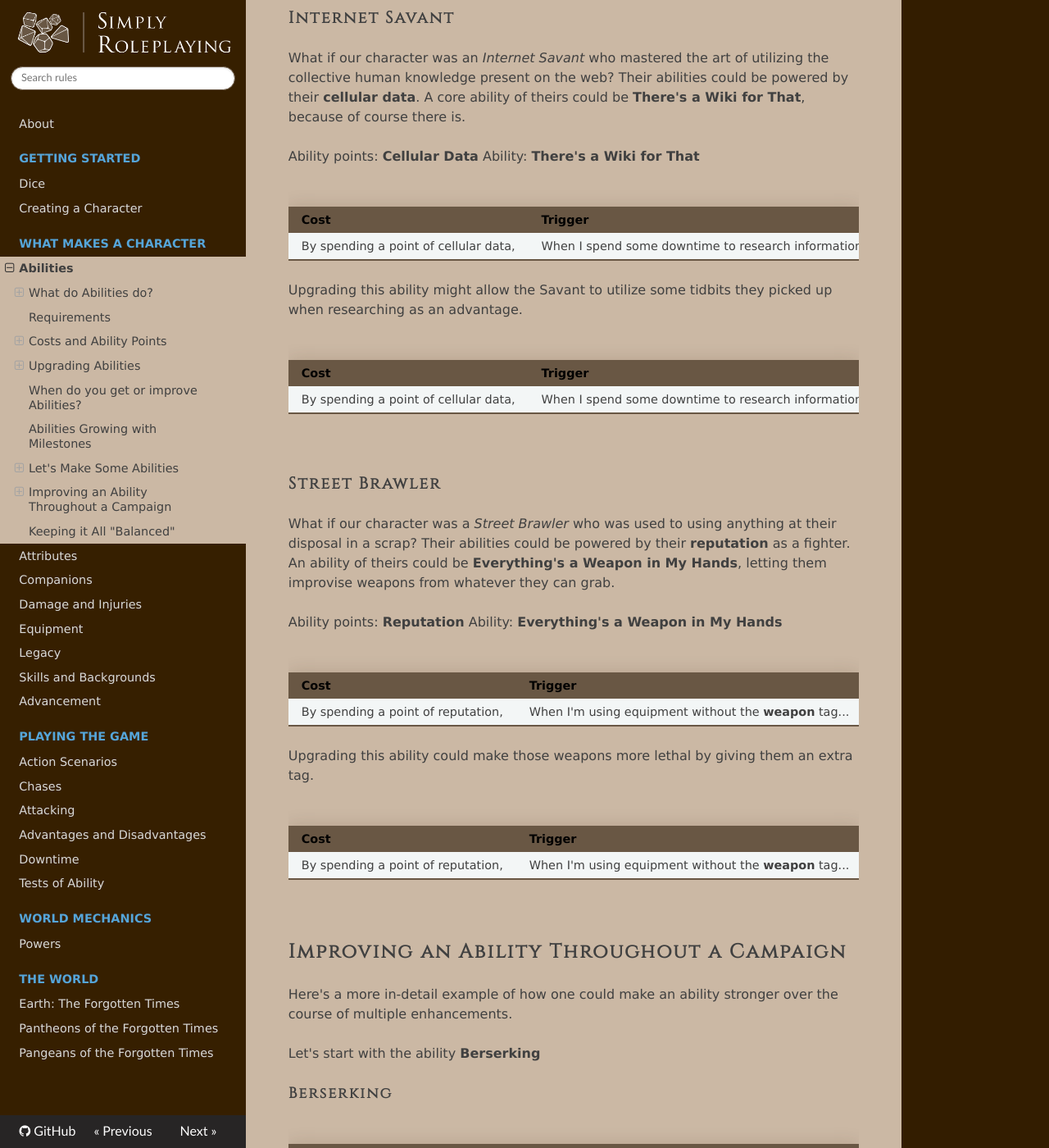
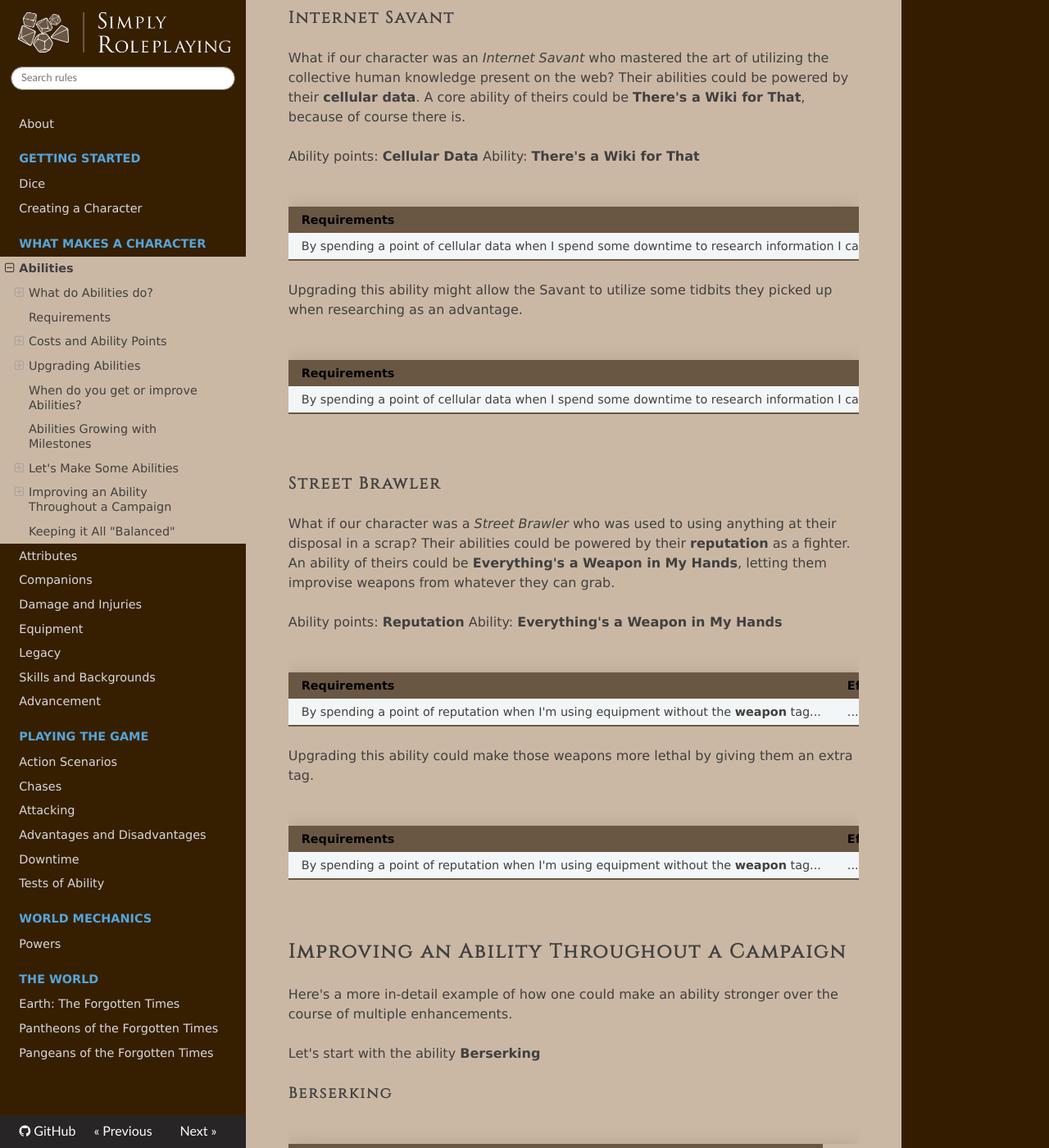
Before and after one commit to TheFifthRider/simply-roleplaying-webapp, an MkDocs documentation site: the page built from docs/character/abilities.md, in a window 1280 px wide and 1400 px high, scrolled down 6690 px. Shown: the whole window at 82% size. Built offline with MkDocs 1.6.1, drawn with Linux system fonts in a browser that asks for light colours; nearby versions of some CDN libraries; some of the changed text lies outside the part shown.

Commit message:
refactor: Reworking examples to match requirements language

```diff
--- a/docs/character/abilities.md
+++ b/docs/character/abilities.md
@@ -125,15 +125,15 @@ What if our character was a _Tinkering Inventor_? Someone who can always make th
 Ability points: **Scrap**
 Ability: **Springloaded Boots**
 
-| Cost                 | Trigger                    | Effect                                                      |
-| -------------------- | -------------------------- | ----------------------------------------------------------- |
-| By spending 1 scrap, | I can spend downtime to... | ...give 1 target a 4d4 advantage called Springloaded Boots. |
+| Requirements                                     | Effect                                                      |
+| ------------------------------------------------ | ----------------------------------------------------------- |
+| By spending 1 scrap over some downtime, I can... | ...give 1 target a 4d4 advantage called Springloaded Boots. |
 
 And upgrading it would probably mean making the boots last longer and be more durable, so we can just increase the number of dice on the advantage
 
-| Cost                 | Trigger                    | Effect                                                       |
-| -------------------- | -------------------------- | ------------------------------------------------------------ |
-| By spending 1 scrap, | I can spend downtime to... | ...give 1 target an **8**d4 advantage called Springloaded Boots. |
+| Requirements                                     | Effect                                                       |
+| :----------------------------------------------- | ------------------------------------------------------------ |
+| By spending 1 scrap over some downtime, I can... | ...give 1 target an **8**d4 advantage called Springloaded Boots. |
 
 <br/>
 
@@ -144,15 +144,15 @@ What if our character was an _Alchemist_ who produced poisons and potions? Their
 Ability points: **Concoctions**
 Ability: **Health Potion**
 
-| Cost                      | Trigger                     | Effect                                       |
-| ------------------------- | --------------------------- | -------------------------------------------- |
-| By spending 1 concoction, | I can spend an action to... | ...heal 10 damage from 1 target I can reach. |
+| Requirements                                       | Effect                                       |
+| -------------------------------------------------- | -------------------------------------------- |
+| By spending 1 concoction I can use an action to... | ...heal 10 damage from 1 target I can reach. |
 
 We could then upgrade this potion to give it a secondary effect-- perhaps an invigorating advantage?
 
-| Cost                      | Trigger                     | Effect                                                       |
-| ------------------------- | --------------------------- | ------------------------------------------------------------ |
-| By spending 1 concoction, | I can spend an action to... | ...heal 10 damage from 1 target I can reach and give them a 2d4 advantage called _Invigorated_. |
+| Requirements                                       | Effect                                                       |
+| -------------------------------------------------- | ------------------------------------------------------------ |
+| By spending 1 concoction I can use an action to... | ...heal 10 damage from 1 target I can reach and give them a 2d4 advantage called _Invigorated_. |
 
 <br/>
 
@@ -163,15 +163,15 @@ What if our character was an _Unassuming Assassin_? Someone small or frail who n
 Ability points: **Assassin's Marks**
 Ability: **Strike Their Weaknesses**
 
-| Cost                            | Trigger                                 | Effect                                                       |
-| ------------------------------- | --------------------------------------- | ------------------------------------------------------------ |
-| By spending an assassin's mark, | When I'm hidden from my target I can... | ...make attacks as though my weapons had the **intuition** tag until the end of my turn. |
+| Requirements                                                 | Effect                                                       |
+| ------------------------------------------------------------ | ------------------------------------------------------------ |
+| By spending an assassin's mark when I'm hidden from my target I can... | ...make attacks as though my weapons had the **intuition** tag until the end of my turn. |
 
 Upgrading this ability might allow us to add another tag, maybe the _concealable_ tag.
 
-| Cost                            | Trigger                                 | Effect                                                       |
-| ------------------------------- | --------------------------------------- | ------------------------------------------------------------ |
-| By spending an assassin's mark, | When I'm hidden from my target I can... | ...make attacks as though my weapons had the **intuition** and **concealable** tags until the end of my turn. |
+| Requirements                                                 | Effect                                                       |
+| ------------------------------------------------------------ | ------------------------------------------------------------ |
+| By spending an assassin's mark when I'm hidden from my target I can... | ...make attacks as though my weapons had the **intuition** and **concealable** tags until the end of my turn. |
 
 <br/>
 
@@ -182,15 +182,15 @@ What if our character was an _Internet Savant_ who mastered the art of utilizing
 Ability points: **Cellular Data**
 Ability: **There's a Wiki for That**
 
-| Cost                                  | Trigger                                                     | Effect                          |
-| ------------------------------------- | ----------------------------------------------------------- | ------------------------------- |
-| By spending a point of cellular data, | When I spend some downtime to research information I can... | ...add an extra 1d4 to my roll. |
+| Requirements                                                 | Effect                          |
+| ------------------------------------------------------------ | ------------------------------- |
+| By spending a point of cellular data when I spend some downtime to research information I can... | ...add an extra 1d4 to my roll. |
 
 Upgrading this ability might allow the Savant to utilize some tidbits they picked up when researching as an advantage.
 
-| Cost                                  | Trigger                                                     | Effect                                                       |
-| ------------------------------------- | ----------------------------------------------------------- | ------------------------------------------------------------ |
-| By spending a point of cellular data, | When I spend some downtime to research information I can... | ...add an extra 1d4 to my roll and give myself an appropriately titled 4d4 advantage based on what I researched. |
+| Requirements                                                 | Effect                                                       |
+| ------------------------------------------------------------ | ------------------------------------------------------------ |
+| By spending a point of cellular data when I spend some downtime to research information I can... | ...add an extra 1d4 to my roll and give myself an appropriately titled 4d4 advantage based on what I researched. |
 
 <br/>
 
@@ -201,15 +201,15 @@ What if our character was a _Street Brawler_ who was used to using anything at t
 Ability points: **Reputation**
 Ability: **Everything's a Weapon in My Hands**
 
-| Cost                               | Trigger                                                | Effect                                                       |
-| ---------------------------------- | ------------------------------------------------------ | ------------------------------------------------------------ |
-| By spending a point of reputation, | When I'm using equipment without the **weapon** tag... | ...I can give it the **weapon** tag for the scene. _(The GM will give it an attribute tag if it doesn't already have one)_ |
+| Requirements                                                 | Effect                                                       |
+| ------------------------------------------------------------ | ------------------------------------------------------------ |
+| By spending a point of reputation when I'm using equipment without the **weapon** tag... | ...I can give it the **weapon** tag for the scene. _(The GM will give it an attribute tag if it doesn't already have one)_ |
 
 Upgrading this ability could make those weapons more lethal by giving them an extra tag.
 
-| Cost                               | Trigger                                                | Effect                                                       |
-| ---------------------------------- | ------------------------------------------------------ | ------------------------------------------------------------ |
-| By spending a point of reputation, | When I'm using equipment without the **weapon** tag... | ...I can give it the **weapon** tag for the scene. It also gets the **+1** tag if it isn't already tagged with a bigger **+X** tag. _(The GM will give it an attribute tag if it doesn't already have one)_ |
+| Requirements                                                 | Effect                                                       |
+| ------------------------------------------------------------ | ------------------------------------------------------------ |
+| By spending a point of reputation when I'm using equipment without the **weapon** tag... | ...I can give it the **weapon** tag for the scene. It also gets the **+1** tag if it isn't already tagged with a bigger **+X** tag. _(The GM will give it an attribute tag if it doesn't already have one)_ |
 
 <br/>
 
@@ -221,9 +221,9 @@ Let's start with the ability **Berserking**
 
 #### Berserking
 
-| Cost                         | Trigger                            | Effect                          |
-| ---------------------------- | ---------------------------------- | ------------------------------- |
-| By spending a point of fury, | When I make an **attack** I can... | ...add an extra 1d4 to my roll. |
+| Requirements                                           | Effect                          |
+| ------------------------------------------------------ | ------------------------------- |
+| By spending a point of fury, I can use an action to... | ...add an extra 1d4 to my roll. |
 
 A good starting point, but let's see if we can make it more interesting.
 
@@ -231,9 +231,9 @@ The next chance we get to improve abilities, we choose to **make the ability str
 
 #### Berserking II
 
-| Cost                         | Trigger                     | Effect                                                       |
-| ---------------------------- | --------------------------- | ------------------------------------------------------------ |
-| By spending a point of fury, | I can spend an action to... | ...create a 2d4 Advantage named **Berserking** for the scene. |
+| Requirements                                           | Effect                                                       |
+| ------------------------------------------------------ | ------------------------------------------------------------ |
+| By spending a point of fury, I can use an action to... | ...create a 2d4 Advantage named **Berserking** for the scene. |
 
 Already this is looking jucier. Now, not only do we get a 1d4 bonus to attacks, but we can also spend the dice on the advantage for breaking down doors, resisting mind control, and all kinds of other stuff that having a **Berserking** advantage helps with.
 
@@ -241,9 +241,9 @@ Where do we go from here? Well, a simple route would just be to increase the num
 
 #### Berserking III
 
-| Cost                         | Trigger                     | Effect                                                       |
-| ---------------------------- | --------------------------- | ------------------------------------------------------------ |
-| By spending a point of fury, | I can spend an action to... | ...create a 1d4 Special Advantage named **Berserking** for the scene. |
+| Requirements                                           | Effect                                                       |
+| ------------------------------------------------------ | ------------------------------------------------------------ |
+| By spending a point of fury, I can use an action to... | ...create a 1d4 Special Advantage named **Berserking** for the scene. |
 
 > **Berserking**
 >
@@ -257,9 +257,9 @@ But... what if we could make it _even better?_ Our gamemaster has an idea for th
 
 #### Berserking IV
 
-| Cost                         | Trigger                     | Effect                                                       |
-| ---------------------------- | --------------------------- | ------------------------------------------------------------ |
-| By spending a point of fury, | I can spend an action to... | ...create a 1d4 Special Advantage named **Berserking** for the scene. |
+| Requirements                                           | Effect                                                       |
+| ------------------------------------------------------ | ------------------------------------------------------------ |
+| By spending a point of fury, I can use an action to... | ...create a 1d4 Special Advantage named **Berserking** for the scene. |
 
 > **Berserking**
 >
```
